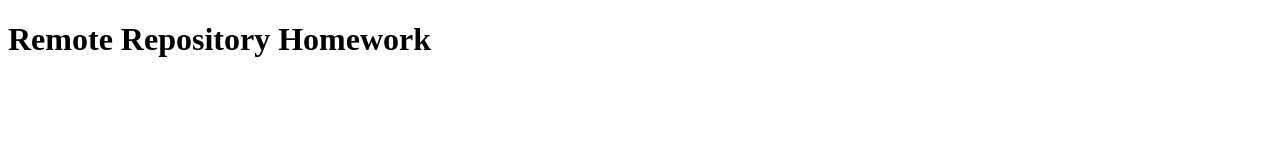
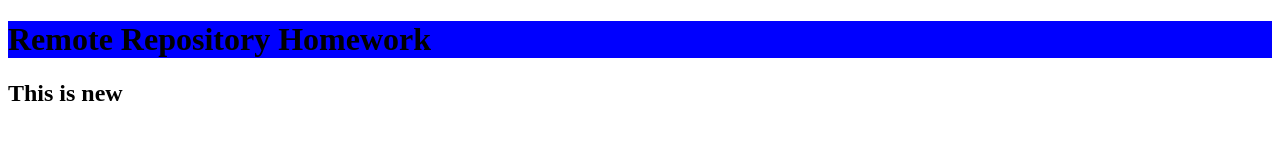
Before and after one commit to LishaKho/basic_repo, a plain HTML site: page index.html in a window 1280 px wide. Drawn offline with Linux system fonts and the light colour scheme.

Commit message:
Second Commit

```diff
--- a/index.html
+++ b/index.html
@@ -4,9 +4,11 @@
     <meta charset="UTF-8">
     <meta http-equiv="X-UA-Compatible" content="IE=edge">
     <meta name="viewport" content="width=device-width, initial-scale=1.0">
+    <link rel="stylesheet" href="style.css">
     <title>Remote Repository</title>
 </head>
 <body>
     <h1>Remote Repository Homework</h1>
+    <h2>This is new</h2>
 </body>
 </html>
--- a/style.css
+++ b/style.css
@@ -0,0 +1,3 @@
+h1{
+    background-color: blue;
+}
```
